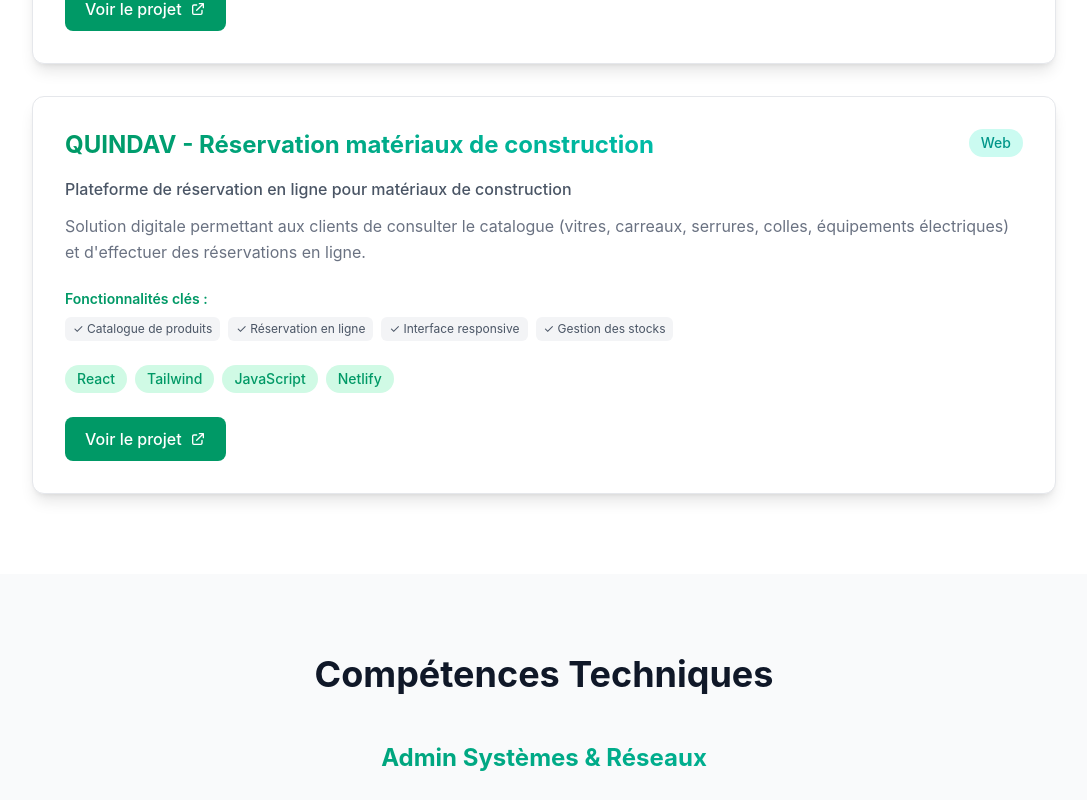
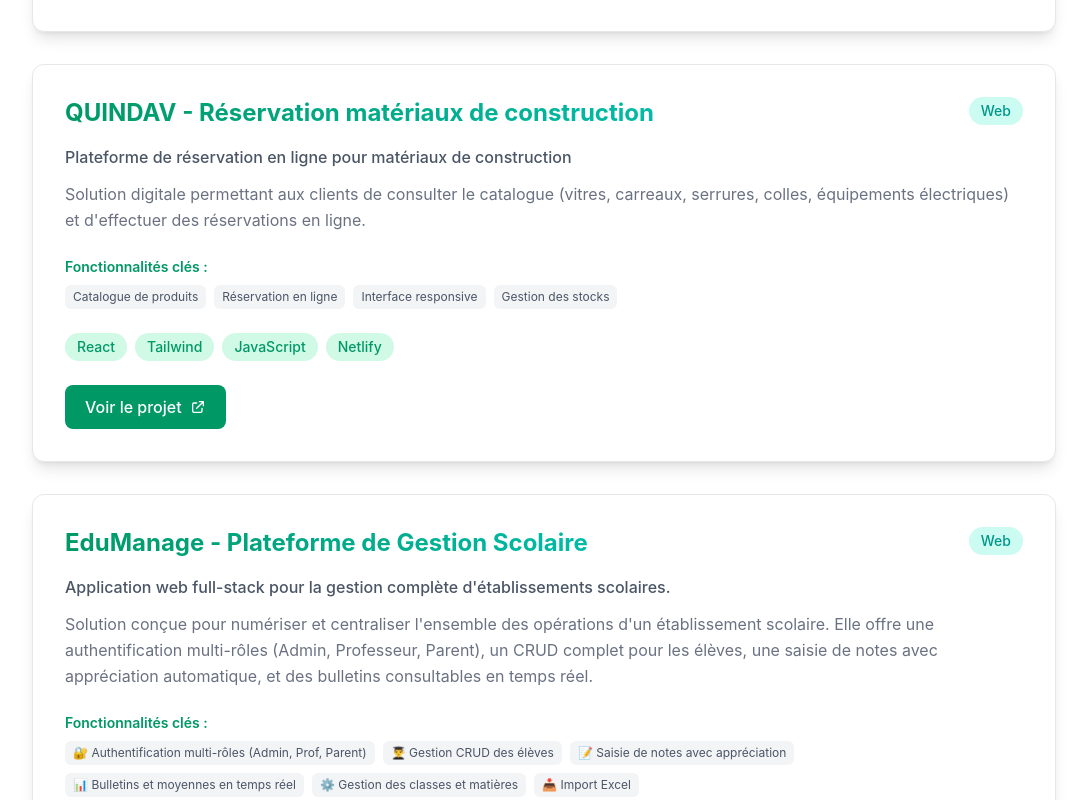
Before and after one commit to JenovicServe/mon-portfolio, a React (Vite) app: page / in a window 1280 px wide. Shown: the part 2000-2800 px from the top of the page, without its empty margins (96-1183 px from the left). Built offline with nearby package versions, Linux system fonts and the light colour scheme.

Commit message:
Ajout des projets EduManage, Global Services et certification Cybersécurité

```diff
--- a/src/components/Certifications.jsx
+++ b/src/components/Certifications.jsx
@@ -7,7 +7,14 @@ const certificationsData = {
     { title: "English for IT", issuer: "Cisco", link: "https://www.credly.com/badges/39a47c41-37a7-4674-b795-bbdd9782193f/public_url", skills: ["Anglais Technique", "IT Terminology"] },
     { title: "DeepLearning.AI", issuer: "Coursera", link: "https://www.coursera.org/account/accomplishments/records/EK71YQYCCF2Y", skills: ["Machine Learning", "IA", "Deep Learning"] },
     { title: "Google Gemini", issuer: "Google Developers", link: "https://developers.google.com/profile/badges/community/gear", skills: ["IA Générative", "Google AI"] },
-    { title: "Administration Active Directory", issuer: "Formation en LAB", link: "#", skills: ["Windows Server", "AD DS", "GPO", "PowerShell"] }
+    { title: "Administration Active Directory", issuer: "Formation en LAB", link: "#", skills: ["Windows Server", "AD DS", "GPO", "PowerShell"] },
+    // 🟢 NOUVELLE CERTIFICATION
+    {
+      title: "Parcours professionnel d'Analyste en Cybersécurité et Défense",
+      issuer: "Cisco",
+      link: "https://www.credly.com/badges/8222401c-e488-46ff-84c1-69bfd5bdeed2/public_url",
+      skills: ["Cybersécurité", "Analyse des risques", "Défense des réseaux", "Conformité"]
+    }
   ],
   en: [
     { title: "Cisco CCNA", issuer: "Cisco", link: "https://www.credly.com/badges/91c1a666-bd75-419f-86cc-09a005029783/public_url", skills: ["Networking", "Routing", "Switching", "IPv4/IPv6"] },
@@ -15,7 +22,14 @@ const certificationsData = {
     { title: "English for IT", issuer: "Cisco", link: "https://www.credly.com/badges/39a47c41-37a7-4674-b795-bbdd9782193f/public_url", skills: ["Technical English", "IT Terminology"] },
     { title: "DeepLearning.AI", issuer: "Coursera", link: "https://www.coursera.org/account/accomplishments/records/EK71YQYCCF2Y", skills: ["Machine Learning", "AI", "Deep Learning"] },
     { title: "Google Gemini", issuer: "Google Developers", link: "https://developers.google.com/profile/badges/community/gear", skills: ["Generative AI", "Google AI"] },
-    { title: "Active Directory Administration", issuer: "LAB Training", link: "#", skills: ["Windows Server", "AD DS", "GPO", "PowerShell"] }
+    { title: "Active Directory Administration", issuer: "LAB Training", link: "#", skills: ["Windows Server", "AD DS", "GPO", "PowerShell"] },
+    // 🟢 NOUVELLE CERTIFICATION (version anglaise)
+    {
+      title: "Cybersecurity Defense Analyst Career Path",
+      issuer: "Cisco",
+      link: "https://www.credly.com/badges/8222401c-e488-46ff-84c1-69bfd5bdeed2/public_url",
+      skills: ["Cybersecurity", "Risk Analysis", "Network Defense", "Compliance"]
+    }
   ]
 }
 
--- a/src/components/Projects.jsx
+++ b/src/components/Projects.jsx
@@ -6,6 +6,9 @@ const Projects = () => {
   const [activeCategory, setActiveCategory] = useState('all')
 
   const projectsData = [
+    // ============================================
+    // PROJET 1 : JADMIN (DevOps)
+    // ============================================
     {
       title: t.projects.jadmin.title,
       description: t.projects.jadmin.description,
@@ -15,6 +18,9 @@ const Projects = () => {
       category: 'devops',
       features: t.projects.jadmin.features
     },
+    // ============================================
+    // PROJET 2 : QUINDAV (Web)
+    // ============================================
     {
       title: t.projects.quindav.title,
       description: t.projects.quindav.description,
@@ -23,6 +29,44 @@ const Projects = () => {
       link: 'https://quindav.netlify.app',
       category: 'web',
       features: t.projects.quindav.features
+    },
+    // ============================================
+    // 🟢 PROJET 3 : EduManage (Full-Stack)
+    // ============================================
+    {
+      title: 'EduManage - Plateforme de Gestion Scolaire',
+      description: 'Application web full-stack pour la gestion complète d\'établissements scolaires.',
+      longDescription: 'Solution conçue pour numériser et centraliser l\'ensemble des opérations d\'un établissement scolaire. Elle offre une authentification multi-rôles (Admin, Professeur, Parent), un CRUD complet pour les élèves, une saisie de notes avec appréciation automatique, et des bulletins consultables en temps réel.',
+      tags: ['React.js', 'Node.js', 'PostgreSQL', 'Supabase', 'Full-Stack'],
+      link: 'https://ecole-gestion-lyart.vercel.app',
+      category: 'web',
+      features: [
+        '🔐 Authentification multi-rôles (Admin, Prof, Parent)',
+        '👨‍🎓 Gestion CRUD des élèves',
+        '📝 Saisie de notes avec appréciation',
+        '📊 Bulletins et moyennes en temps réel',
+        '⚙️ Gestion des classes et matières',
+        '📥 Import Excel'
+      ]
+    },
+    // ============================================
+    // 🟢 PROJET 4 : Global Services (Web)
+    // ============================================
+    {
+      title: 'Global Services - Site Web Professionnel',
+      description: 'Site vitrine et dashboard administrateur pour une entreprise multiservices.',
+      longDescription: 'Conception et développement d\'un site web professionnel complet pour Global Services SARL à Lubumbashi. Le projet inclut un site public de 6 pages dynamiques, un dashboard administrateur pour gérer le contenu (services, projets, équipe), et une interface d\'administration autonome sans compétences techniques requises.',
+      tags: ['Next.js', 'React 19', 'Tailwind CSS', 'Supabase', 'API Routes'],
+      link: 'https://global-services.vercel.app',
+      category: 'web',
+      features: [
+        '🎯 6 pages dynamiques et responsives',
+        '🖥️ Dashboard administrateur complet',
+        '📧 Notifications email automatiques',
+        '🖼️ Upload et gestion d\'images',
+        '🔒 Sécurité avec politiques RLS',
+        '📊 Statistiques des messages'
+      ]
     }
   ]
 
@@ -112,7 +156,7 @@ const ProjectCard = ({ project, t }) => {
                 key={i}
                 className="px-2 py-1 bg-gray-100 dark:bg-gray-700 text-gray-600 dark:text-gray-300 rounded-md text-xs"
               >
-                ✓ {feature}
+                {feature}
               </span>
             ))}
           </div>
```
